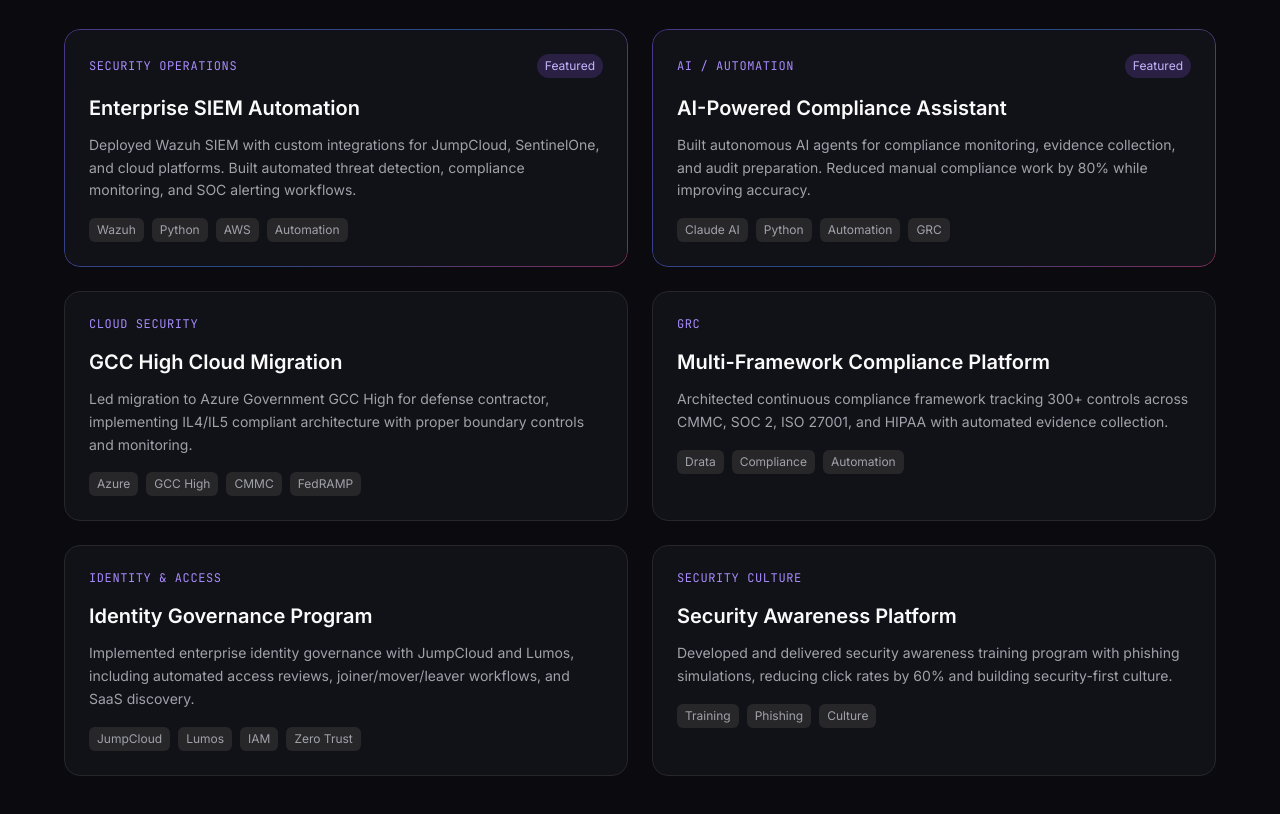
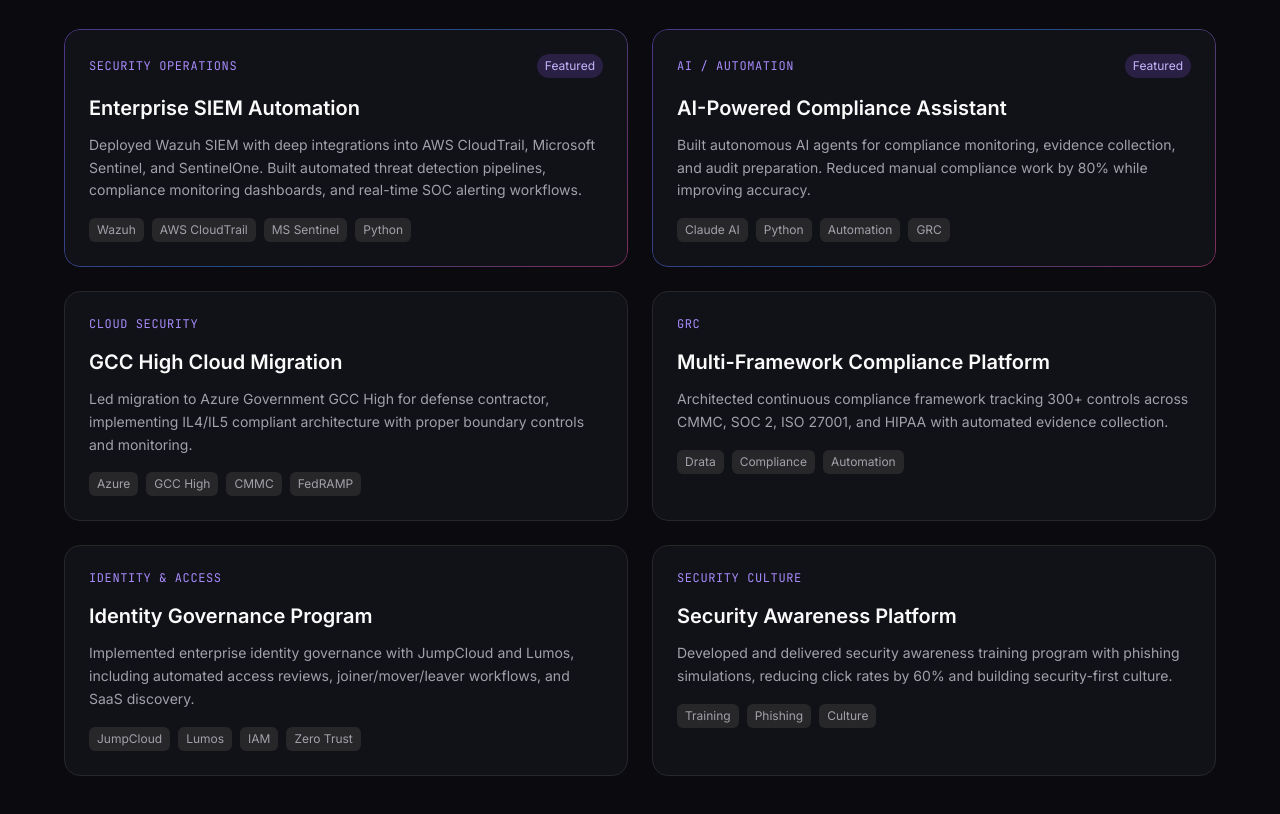
Before and after one commit to poole-6118/joe-portfolio, a Next.js app: page / in a window 1280 px wide. Shown: the part 3581-4395 px from the top of the page. Built offline with nearby package versions, Linux system fonts and the light colour scheme.

Commit message:
Update SIEM project - AWS CloudTrail and MS Sentinel focus

```diff
--- a/src/components/Projects.tsx
+++ b/src/components/Projects.tsx
@@ -5,8 +5,8 @@ import { useEffect, useRef, useState } from 'react';
 const projects = [
   {
     title: 'Enterprise SIEM Automation',
-    description: 'Deployed Wazuh SIEM with custom integrations for JumpCloud, SentinelOne, and cloud platforms. Built automated threat detection, compliance monitoring, and SOC alerting workflows.',
-    tags: ['Wazuh', 'Python', 'AWS', 'Automation'],
+    description: 'Deployed Wazuh SIEM with deep integrations into AWS CloudTrail, Microsoft Sentinel, and SentinelOne. Built automated threat detection pipelines, compliance monitoring dashboards, and real-time SOC alerting workflows.',
+    tags: ['Wazuh', 'AWS CloudTrail', 'MS Sentinel', 'Python'],
     type: 'Security Operations',
     highlight: true,
   },
```
